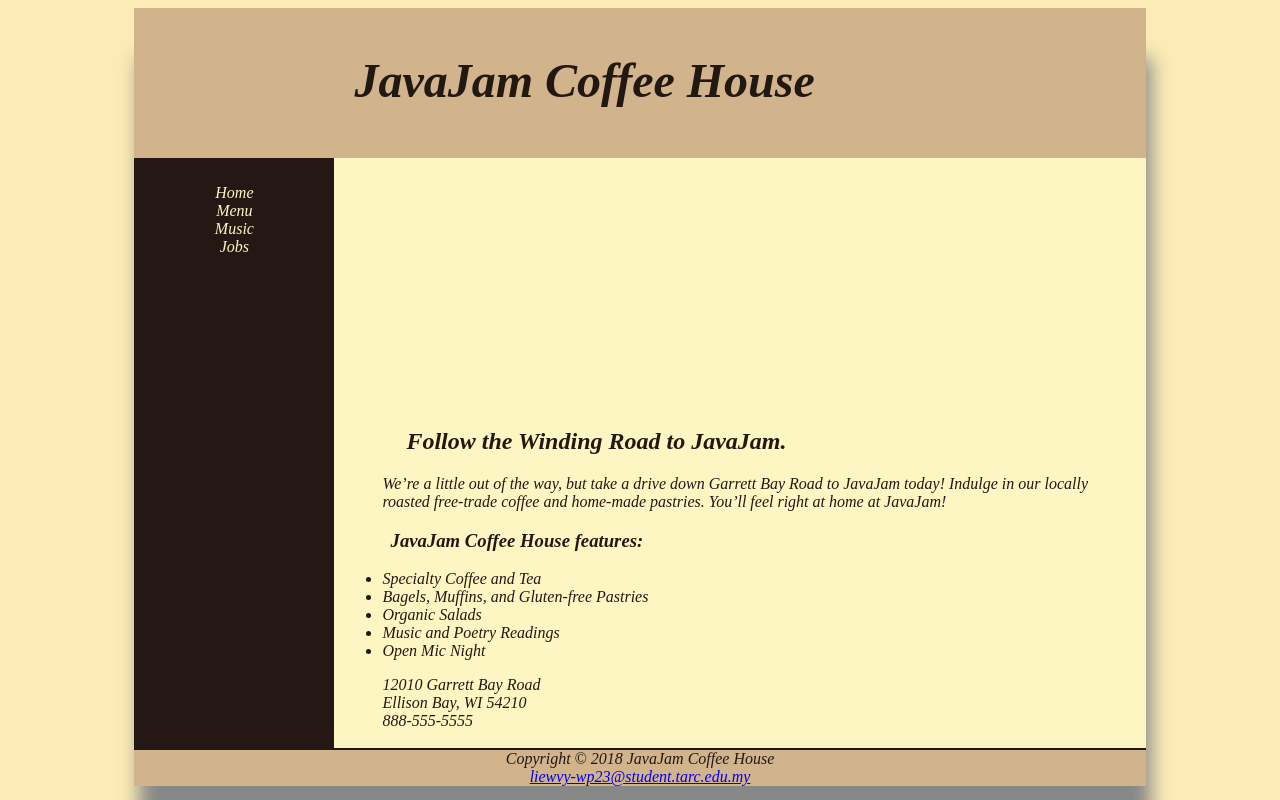
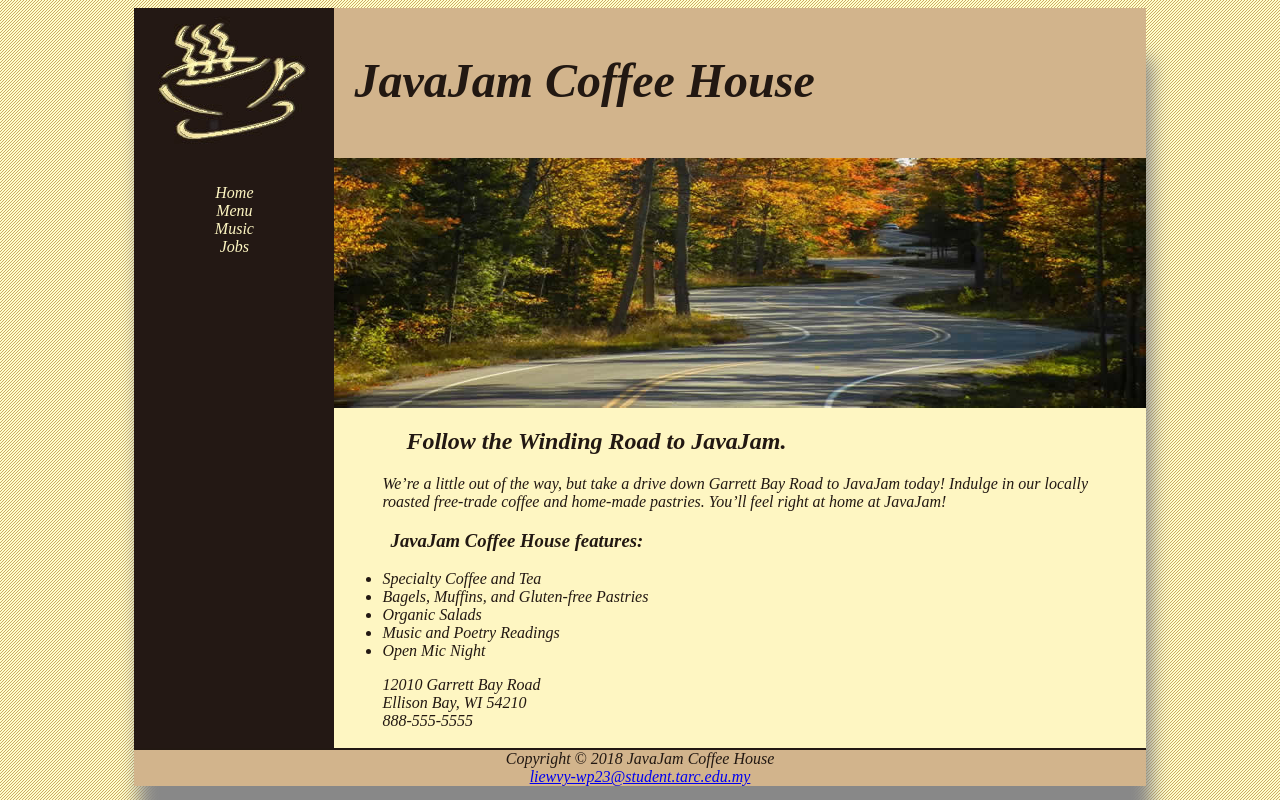
Before and after one commit to liewv/liewv.github.io, a plain HTML site: page index.html in a window 1280 px wide. Drawn offline with Linux system fonts and the light colour scheme.

Commit message:
Update javajam.css

```diff
--- a/javajam.css
+++ b/javajam.css
@@ -1,10 +1,10 @@
 *{box-sizing: border-box;}
 body {background-color:#fcebb6;
-background-image:url("/lab 1/imaage/background.gif");
+background-image:url("/imaage/background.gif");
 color:#221812;
 font-style: italic;
 font-family:'Times New Roman', Times, serif;}
-header{background-color:#d2b48c;height: 150px;background-image: url("/lab 1/imaage/javajamlogo.jpg");background-repeat:no-repeat;}
+header{background-color:#d2b48c;height: 150px;background-image: url("/imaage/javajamlogo.jpg");background-repeat:no-repeat;}
 h1{padding-top: 45px;padding-left:220px ;font-size:3em ;}
 nav{text-align: center;font-weight: 1.5em;padding-top: 10px;float: left;width: 200px;}
 nav a {text-decoration: none;}
@@ -25,8 +25,8 @@ h4{background-color: #d2b48c;font-size: 1.2em;padding-left: .5em;padding-bottom:
 main{padding-left: 0; ;padding-right: 0;padding-top: 0 ;margin-left: 200px;display: block;background-color:#fef6c2;}
 .detail{padding-left:20% ;padding-right:20% ;overflow: auto;}
 img{padding: left 10px; ;padding: right 10px;}
-#heroroad{background-image:url("/lab 1/imaage/heroroad.jpg"); background-size:100% 100%;height: 250px;}
-#heromugs{background-image:url("/lab 1/imaage/heromugs.jpg"); background-size:100% 100%;height: 250px;}
-#heroguitar{background-image:url("/lab 1/imaage/heroguitar.jpg"); background-size:100% 100%;height: 250px;}
+#heroroad{background-image:url("/imaage/heroroad.jpg"); background-size:100% 100%;height: 250px;}
+#heromugs{background-image:url("/imaage/heromugs.jpg"); background-size:100% 100%;height: 250px;}
+#heroguitar{background-image:url("/imaage/heroguitar.jpg"); background-size:100% 100%;height: 250px;}
 main h2,main h3,main h4,main p,main div,main ul,main dl{padding-left: 3em; padding-right: 2em;}
 header, nav, main, footer {display: block;}
```
